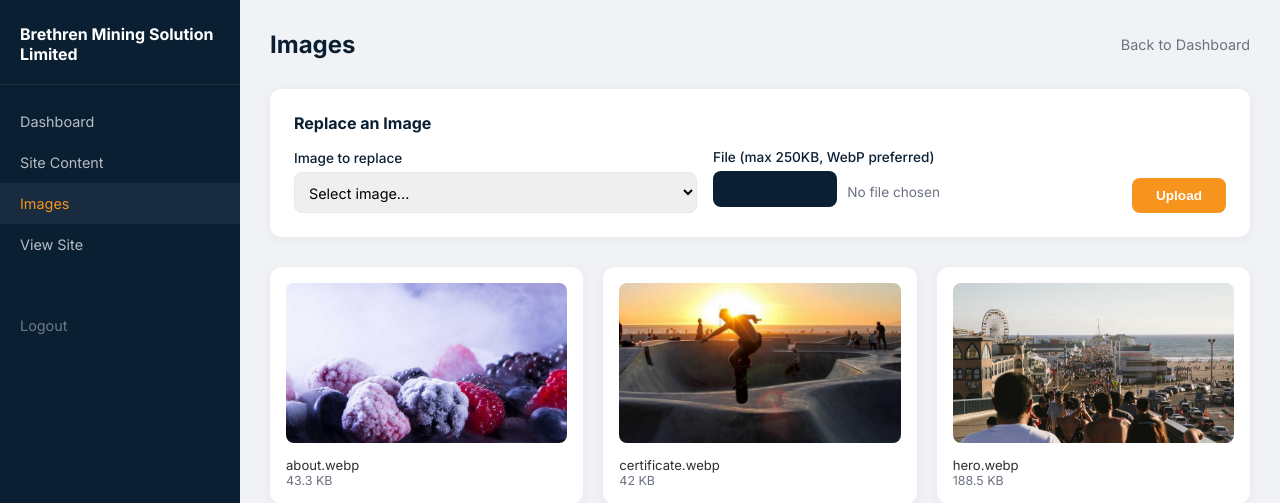
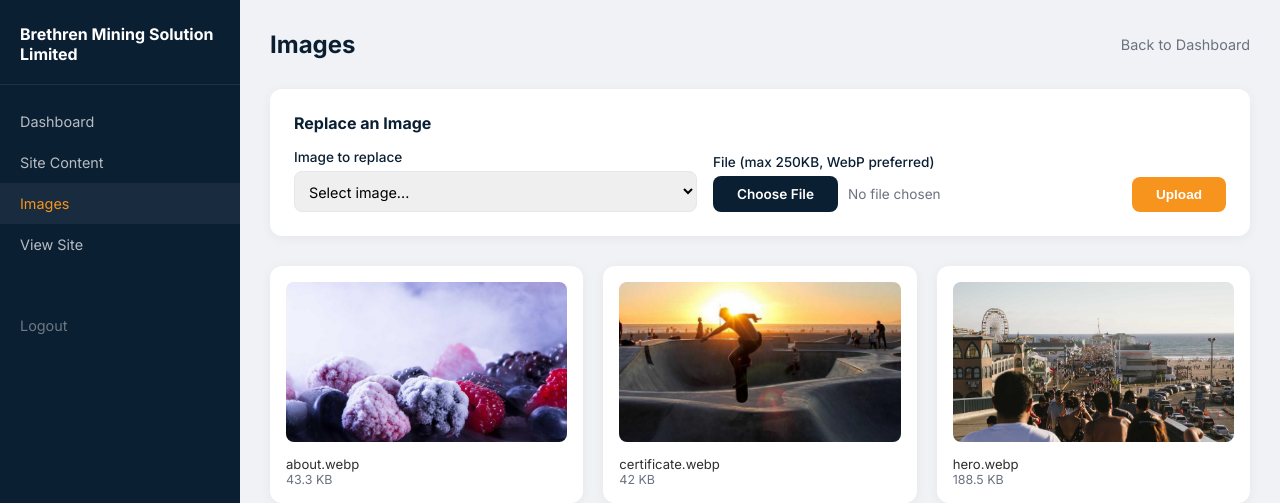
Before and after one commit to maxnatedev/BMSL, a PHP site: page /admin/images.php in a window 1280 px wide. Shown: the top 503 px of the page. Run offline with PHP 8.4, Linux system fonts and the light colour scheme; a user stored in the database is signed in; data comes from the database, SQL or seed files in the repository.

Commit message:
Fix file upload - overlay transparent input on top of button (standard web pattern)

```diff
--- a/admin/images.php
+++ b/admin/images.php
@@ -72,10 +72,11 @@ $contentSections = $db->fetchAll('SELECT * FROM site_content ORDER BY id');
         .btn { padding: 10px 24px; background: #F7941D; color: #fff; border: none; border-radius: 8px; font-size: 0.85rem; font-weight: 600; cursor: pointer; }
         .btn:hover { background: #e08515; }
         .file-input-wrap { display: flex; align-items: center; gap: 10px; }
-        .btn-file { background: #0B1F33; cursor: pointer; display: inline-block; }
+        .btn-file-wrap { position: relative; overflow: hidden; display: inline-block; }
+        .btn-file-wrap input[type="file"] { position: absolute; top: 0; left: 0; width: 100%; height: 100%; opacity: 0; cursor: pointer; }
+        .btn-file { background: #0B1F33; display: inline-block; }
         .btn-file:hover { background: #1a3a5c; }
         .file-name { font-size: 0.85rem; color: #6B7280; }
-        .file-input-hidden { position:fixed;top:-999px;left:-999px;width:1px;height:1px;opacity:0;overflow:hidden;pointer-events:none; }
     </style>
 </head>
 <body>
@@ -117,15 +118,12 @@ $contentSections = $db->fetchAll('SELECT * FROM site_content ORDER BY id');
                 <div class="form-group">
                     <label>File (max 250KB, WebP preferred)</label>
                     <div class="file-input-wrap">
-                        <input type="file" name="image" id="image" accept="image/webp,image/jpeg,image/png" required class="file-input-hidden">
-                        <label for="image" class="btn btn-file">Choose File</label>
+                        <span class="btn-file-wrap">
+                            <input type="file" name="image" id="image" accept="image/webp,image/jpeg,image/png" required onchange="document.getElementById('fileName').textContent=this.files[0]?this.files[0].name:'No file chosen'">
+                            <span class="btn btn-file">Choose File</span>
+                        </span>
                         <span class="file-name" id="fileName">No file chosen</span>
                     </div>
-                    <script>
-                    document.getElementById('image').addEventListener('change', function() {
-                        document.getElementById('fileName').textContent = this.files[0] ? this.files[0].name : 'No file chosen';
-                    });
-                    </script>
                 </div>
                 <button type="submit" class="btn">Upload</button>
             </div>
```
